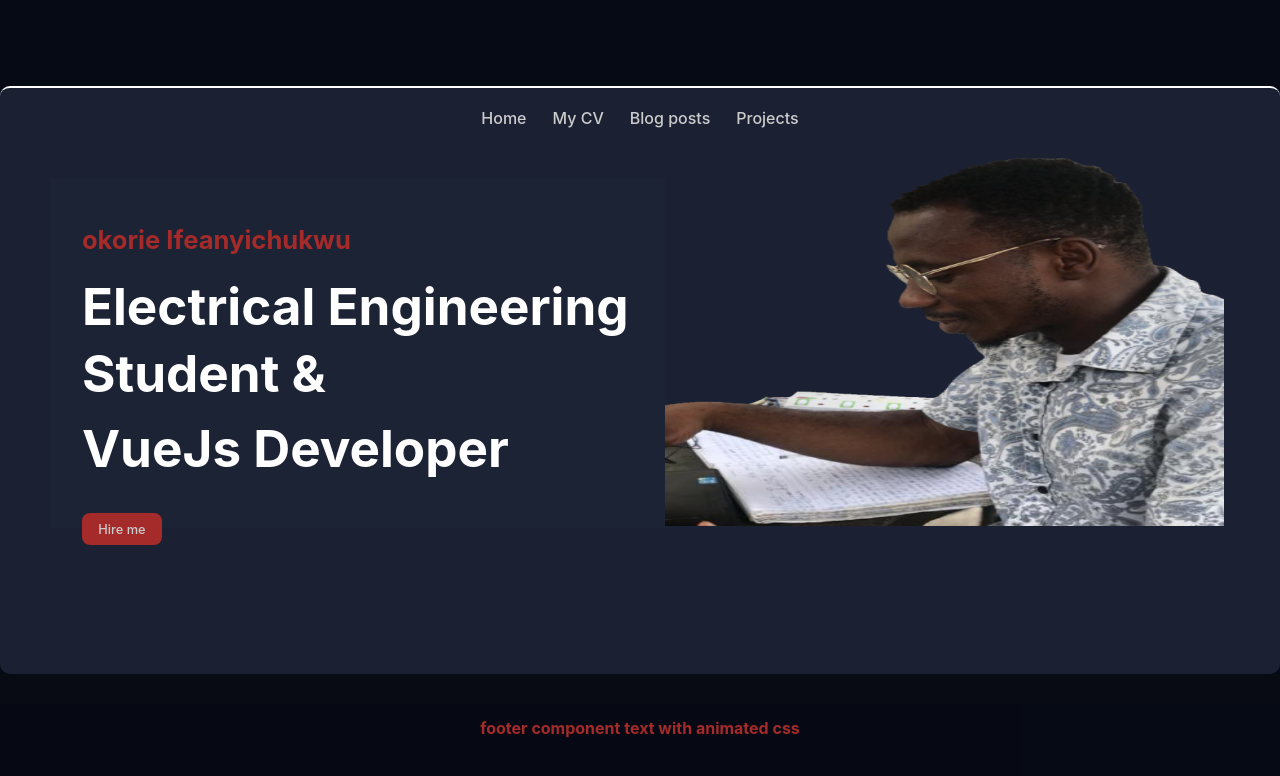
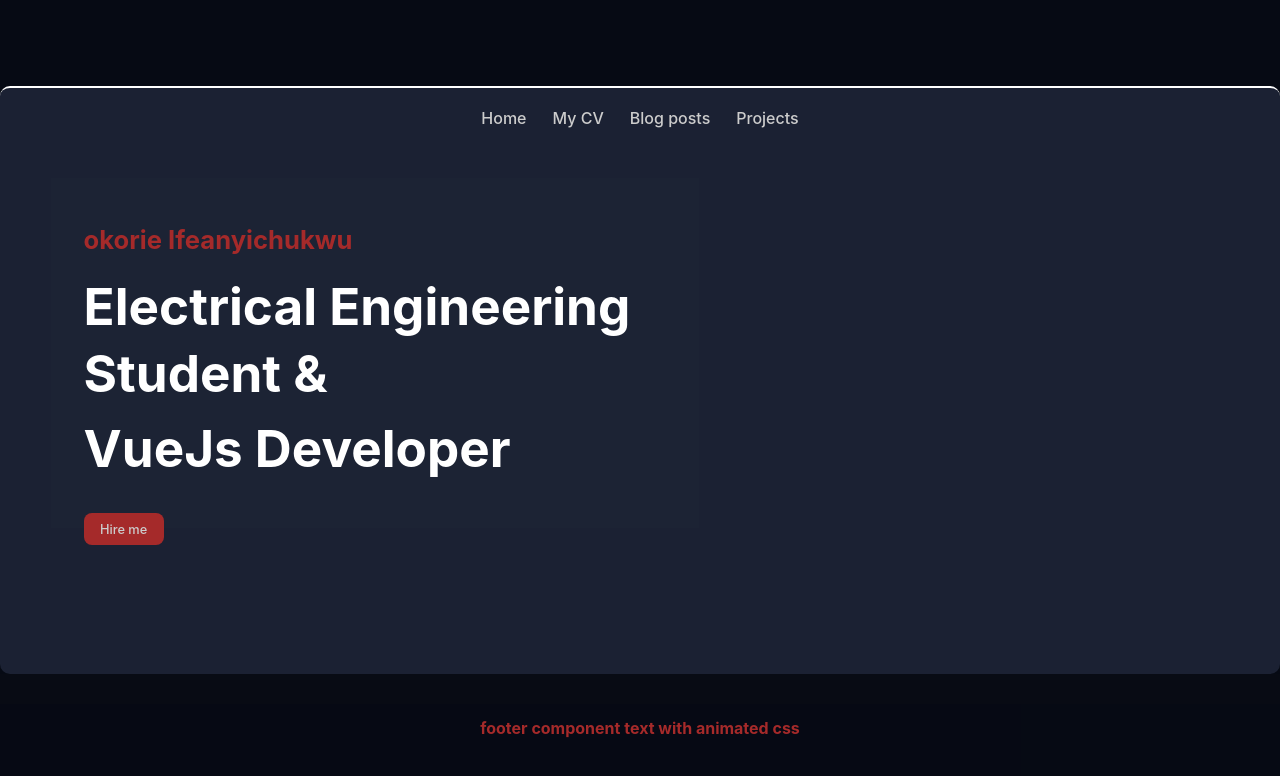
Before and after one commit to OkorieIfeanyichukwu/okorie-ifeanyi-resume, a Vue app: page / in a window 1280 px wide. Shown: the top 776 px of the page. Built offline with nearby package versions, Linux system fonts and the light colour scheme.

Commit message:
png image caused deploy issue

```diff
--- a/src/views/Home.vue
+++ b/src/views/Home.vue
@@ -8,7 +8,7 @@
         <h3 id="otherInterest">VueJs Developer</h3>
         <a></a><button>Hire me</button>
       </div>
-      <img src="../images/transparent background3.png"/>
+      <!--<img src="../images/transparent background3.png"/>-->
     </div>
 
   </div>
@@ -68,7 +68,7 @@ export default {
   margin-top:6vw;
  }
 
-img{
+/*img{
   position: relative;
   margin-top:2vw;
   width:50%;
@@ -76,7 +76,7 @@ img{
   height:400px;
   max-height: 100%;
   overflow:hidden;
-}
+}*/
 
  #grandChild button{
   color: #ccc;
@@ -89,7 +89,7 @@ img{
 
 
 @media only screen and (max-width:300px ){
-  img{
+  /*img{
   position: relative;
   margin-top:2vw;
   margin-right:28px;
@@ -97,7 +97,7 @@ img{
   height:400px;
   max-height: 100%;
   overflow:hidden;
-}
+}*/
 
   }
 </style>
```
